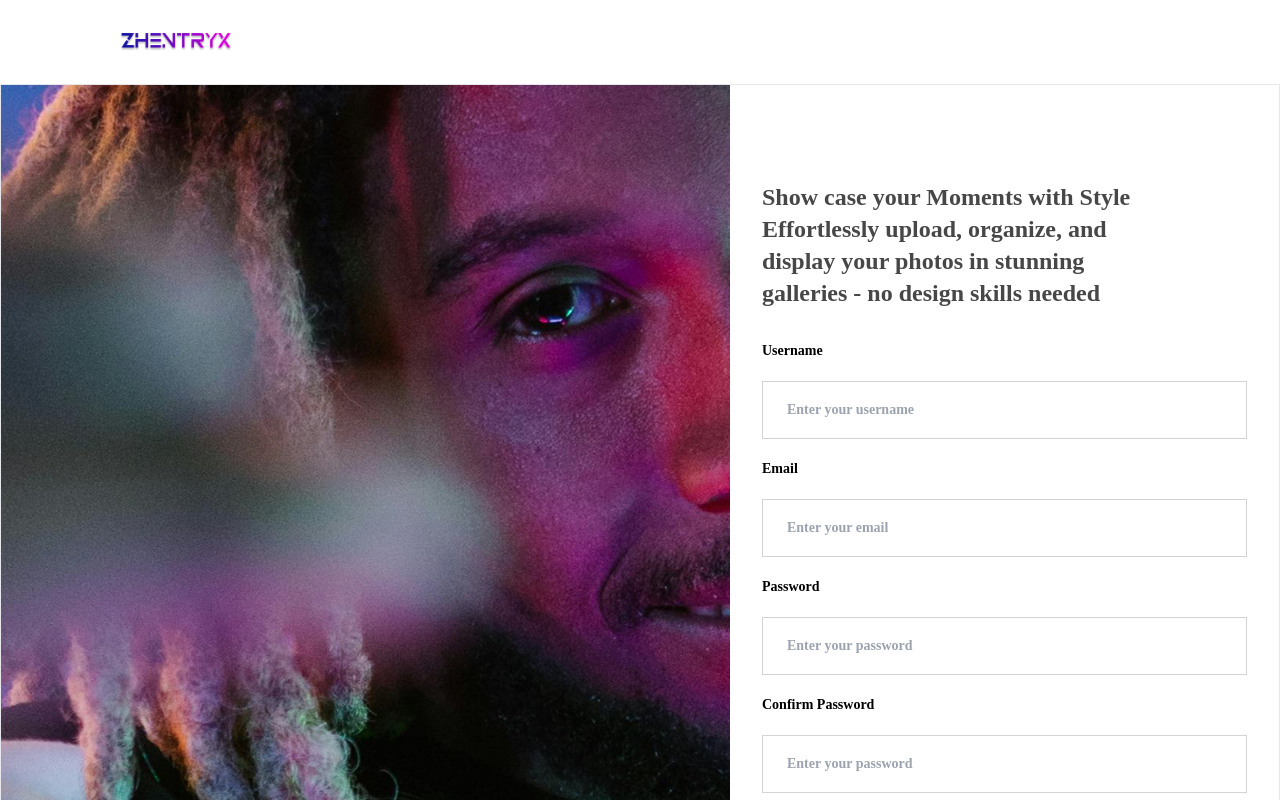
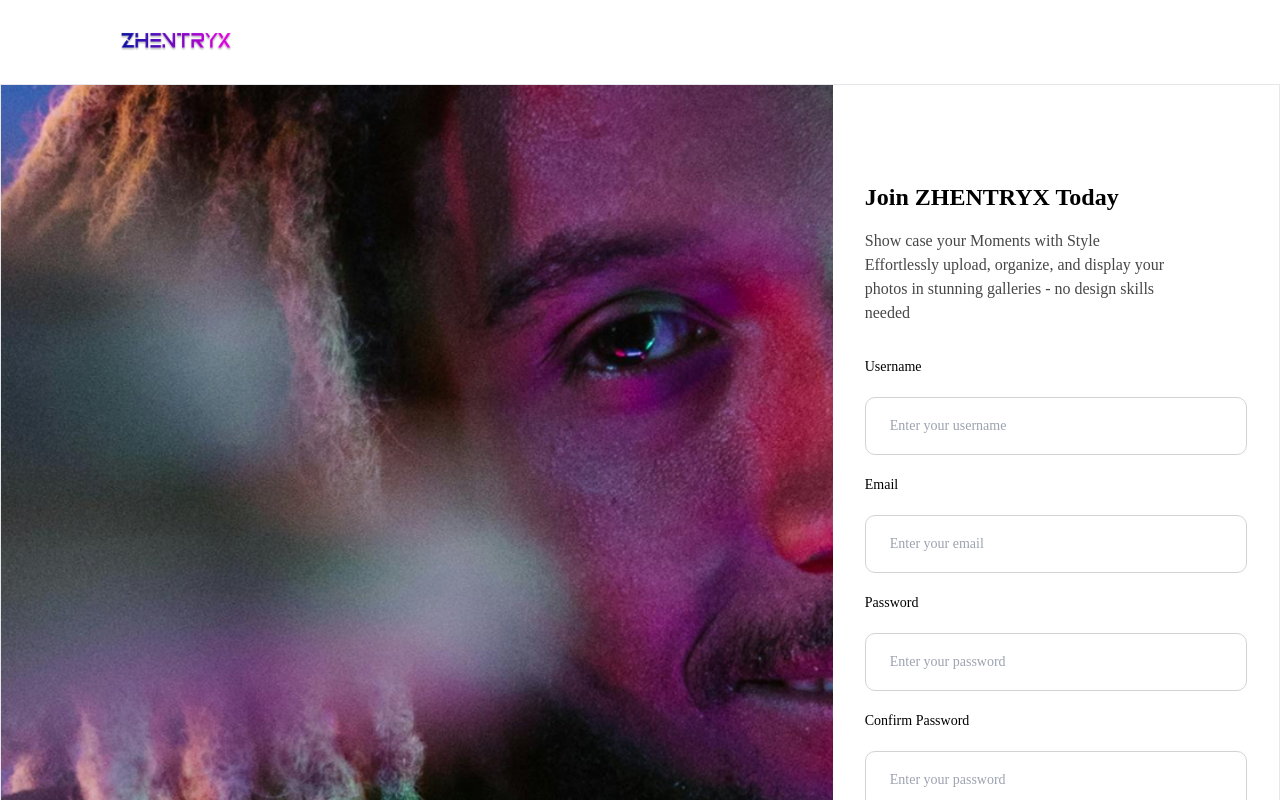
Before and after one commit to Zhentryx034/imagefic, a React (Vite) app in the folder imagefic/: page /signup in a window 1280 px wide. Shown: the top 800 px of the page. Built offline with nearby package versions, Linux system fonts and the light colour scheme; a web font is replaced by a local one.

Commit message:
Update SignUp component with improved heading, enhanced styling for input fields, and button rounding

```diff
--- a/imagefic/src/Components/Auth/signUp.tsx
+++ b/imagefic/src/Components/Auth/signUp.tsx
@@ -12,8 +12,9 @@ const SignUp:React.FC = () => {
          <img src={img} alt="" className='w-[150%]' />
           <div className="py-24 px-8">
             <div className="text">
-              <div className="font-bold text-2xl">
-                <div className="text-[#474747] text-left w-4/5">
+                 <h2 className='font-bold text-2xl mb-4 text-left'>Join ZHENTRYX Today</h2>
+              <div className=" text-1xl">
+                <div className="text-[#474747] text-left w-4/5 mb-4">
                   <p>
                   Show case your Moments with Style Effortlessly upload, organize, and display your photos in stunning galleries - no design skills needed
                   </p>
@@ -25,7 +26,7 @@ const SignUp:React.FC = () => {
                     name="userName"
                     id="userName"
                     placeholder='Enter your username'
-                    className="my-5 w-full border border-[#D3D3D3] px-6 py-[18px] focus:outline focus:outline-[#1B10A4] focus:outline-1"
+                    className="my-5 w-full border border-[#D3D3D3] px-6 py-[18px] focus:outline focus:outline-[#1B10A4] focus:outline-1 rounded-[10px]"
                   />
 
                   <label htmlFor="email" className="block">Email</label>
@@ -34,7 +35,7 @@ const SignUp:React.FC = () => {
                     name="email"
                     id="email"
                     placeholder='Enter your email'
-                    className="my-5 w-full border border-[#D3D3D3] px-6 py-[18px] focus:outline focus:outline-[#1B10A4] focus:outline-1"
+                    className="my-5 w-full border border-[#D3D3D3] px-6 py-[18px] focus:outline focus:outline-[#1B10A4] focus:outline-1 rounded-[10px]"
                   />
 
                   <label htmlFor="password" className="block">Password</label>
@@ -43,7 +44,7 @@ const SignUp:React.FC = () => {
                     name="password"
                     id="password"
                     placeholder='Enter your password'
-                    className="my-5 w-full border border-[#D3D3D3] px-6 py-[18px] focus:outline focus:outline-[#1B10A4] focus:outline-1"
+                    className="my-5 w-full border border-[#D3D3D3] px-6 py-[18px] focus:outline focus:outline-[#1B10A4] focus:outline-1 rounded-[10px]"
                   />
 
                   <label htmlFor="confirmPassword" className="block">Confirm Password</label>
@@ -52,9 +53,9 @@ const SignUp:React.FC = () => {
                     name="confirmPassword"
                     id="confirmPassword"
                     placeholder='Enter your password'
-                    className="my-5 w-full border border-[#D3D3D3] px-6 py-[18px] focus:outline focus:outline-[#1B10A4] focus:outline-1"
+                    className="my-5 w-full border border-[#D3D3D3] px-6 py-[18px] focus:outline focus:outline-[#1B10A4] focus:outline-1 rounded-[10px]"
                   />
-                    <button className='w-full bg-[#1B10A4] text-white border-none py-[18px] px-6 rounded-lg cursor-pointer text-sm'>Sign Up</button>
+                    <button className='w-full bg-[#1B10A4] text-white border-none py-[18px] px-6 rounded-[10px] cursor-pointer text-sm'>Sign Up</button>
                     <div className="mt-4">
                       <p>Already a Member? <Link to="/login" className="text-[#1B10A4]">Login</Link></p>
                     </div>
```
